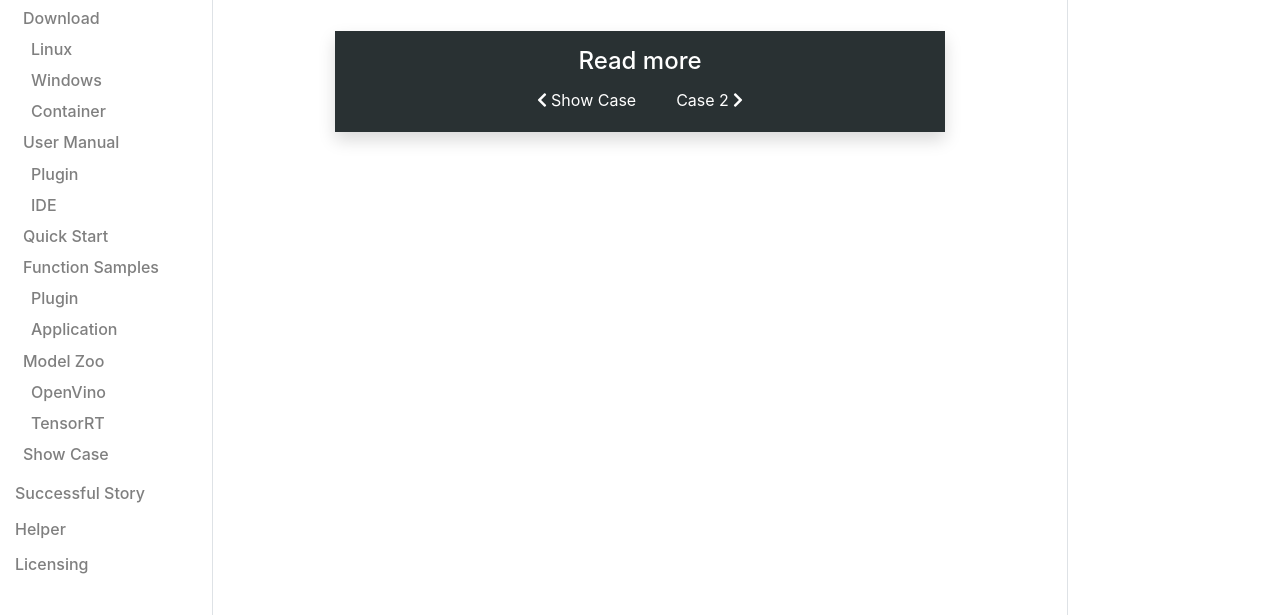
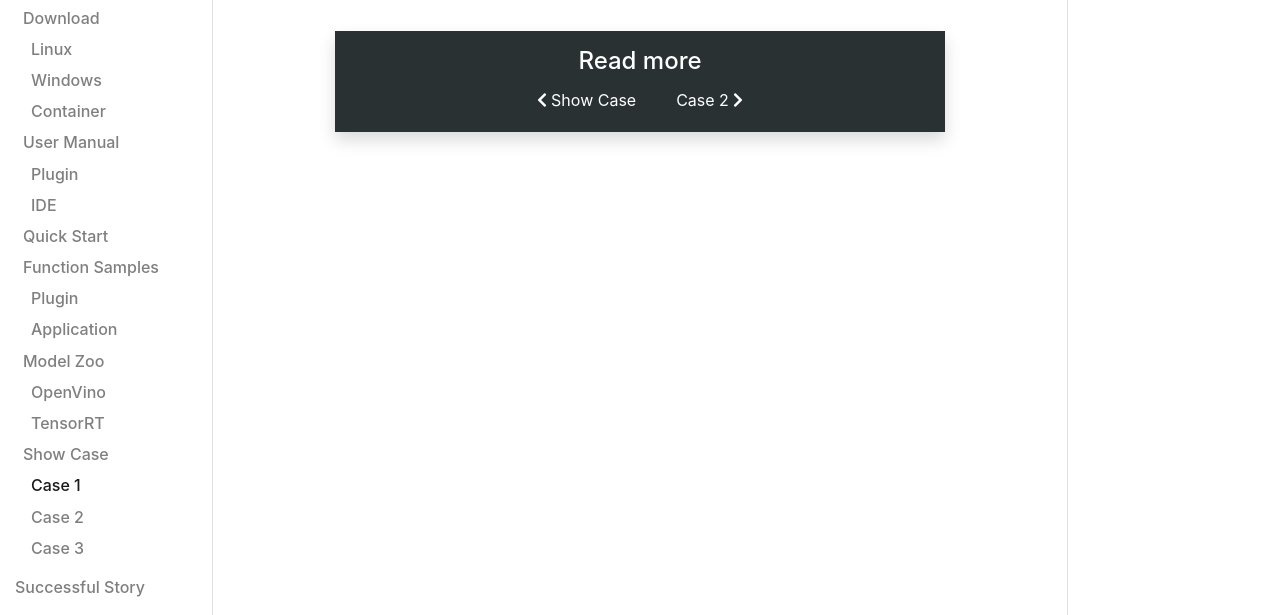
Before and after one commit to paul-adlink/paul-adlink.github.io, a plain HTML site: page get-started/show-case/case-1/index.html in a window 1280 px wide. Shown: the part 195-810 px from the top of the page. Drawn offline with Linux system fonts and the light colour scheme.

Commit message:
debug theme

```diff
--- a/get-started/show-case/case-1/index.html
+++ b/get-started/show-case/case-1/index.html
@@ -151,6 +151,21 @@
 
         <a class="nav-link p-0" href="/get-started/show-case/"><h6>Show Case</h6></a>
         <ul class="list-unstyled ml-2">
+    <li data-nav-id="/get-started/show-case/case-1/" class="nav-item my-1 parent active
+        ">
+
+        <a class="nav-link p-0" href="/get-started/show-case/case-1/"><h6>Case 1</h6></a>
+    </li>
+    <li data-nav-id="/get-started/show-case/case-2/" class="nav-item my-1
+        ">
+
+        <a class="nav-link p-0" href="/get-started/show-case/case-2/"><h6>Case 2</h6></a>
+    </li>
+    <li data-nav-id="/get-started/show-case/case-3/" class="nav-item my-1
+        ">
+
+        <a class="nav-link p-0" href="/get-started/show-case/case-3/"><h6>Case 3</h6></a>
+    </li>
         </ul>
     </li>
         </ul>
```
Also changed, not shown: get-started/show-case/case-3/index.html (+9 -4 lines).
